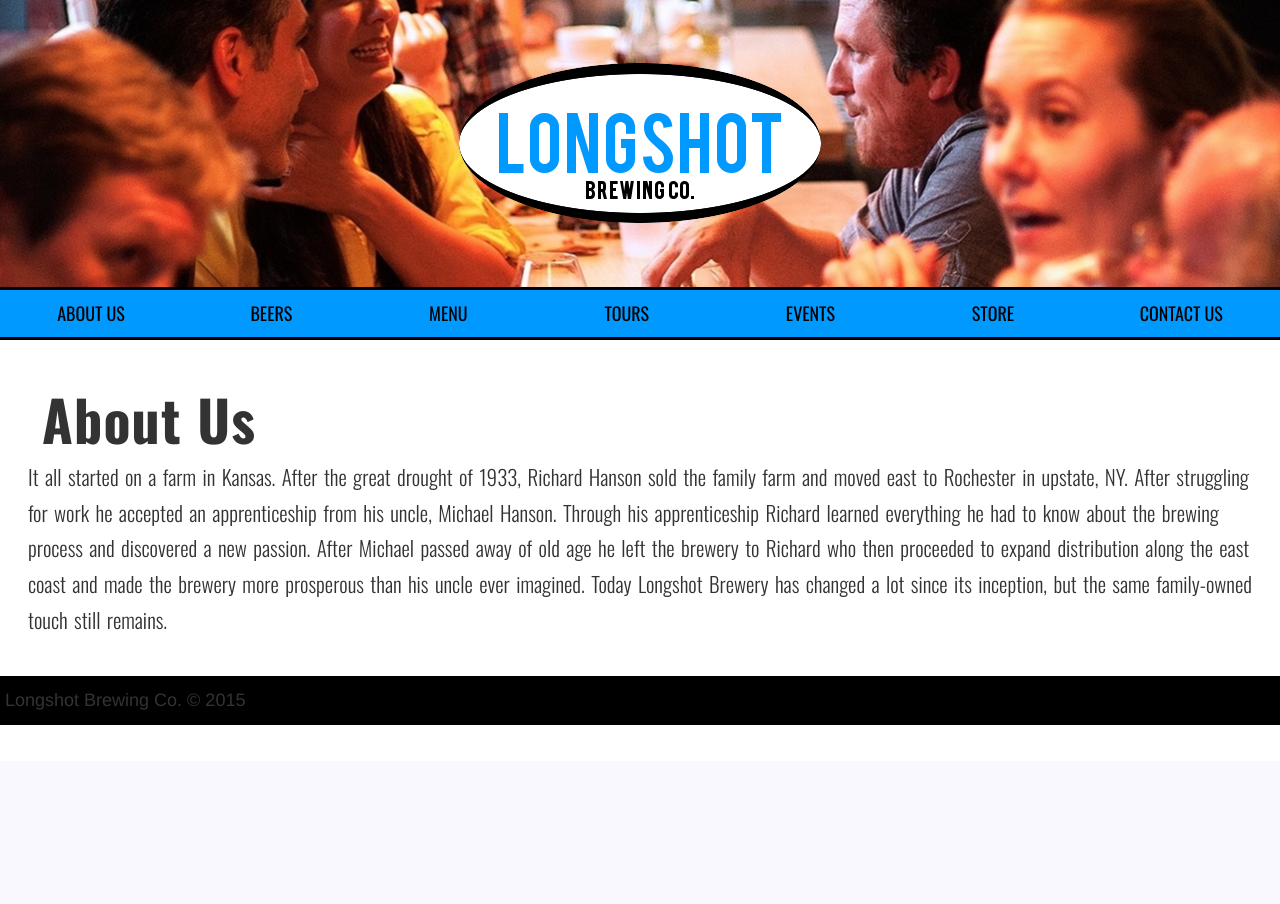
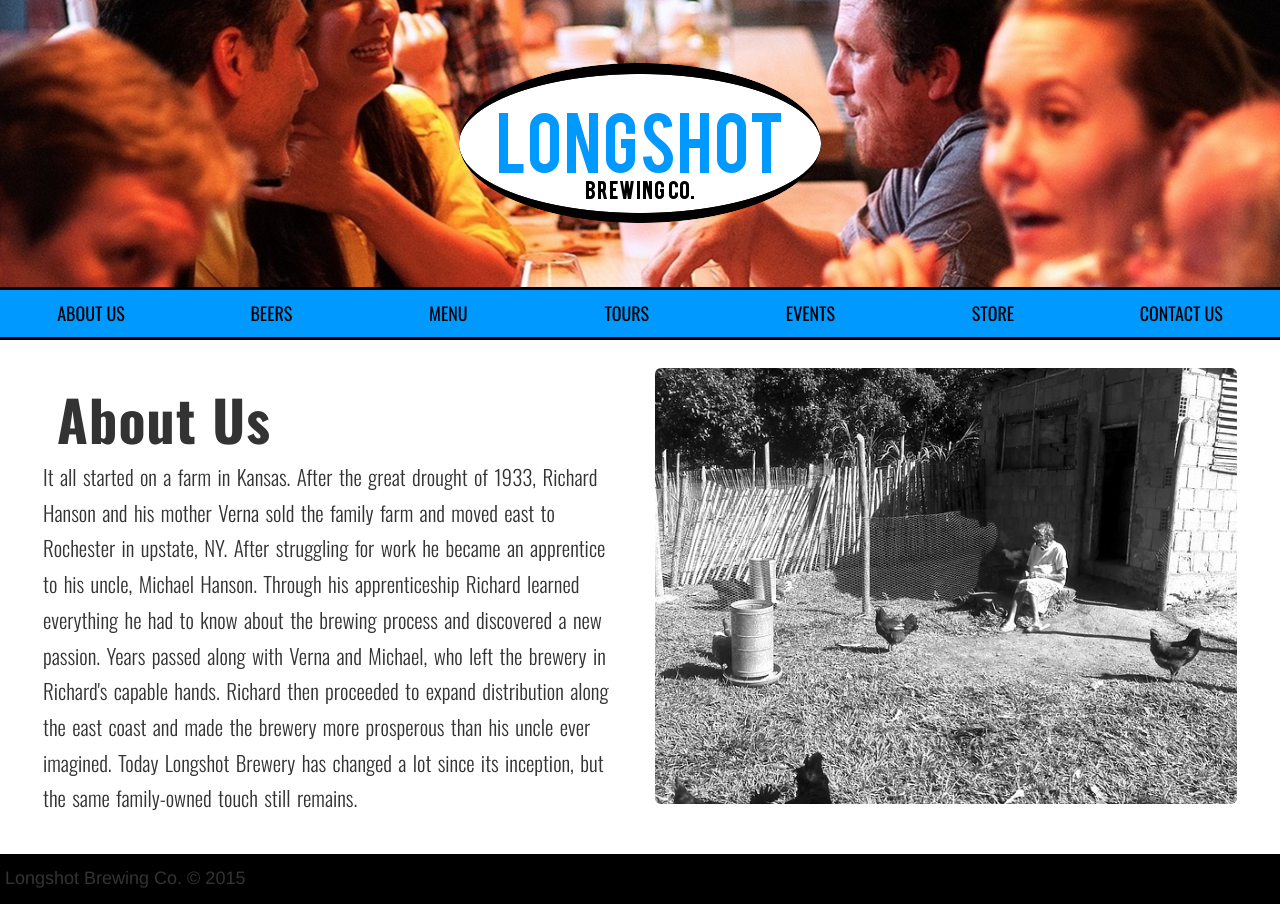
Before and after one commit to kylemochrie/LongshotBrewingCo, a PHP site: page /about.php in a window 1280 px wide. Shown: the part 39-943 px from the top of the page. Before the commit the page ends 764 px from the top, so only its background shows below. Run offline with PHP 8.4, Linux system fonts and the light colour scheme; some libraries are stand-ins or nearby versions.

Commit message:
Changed some paragraphs

```diff
--- a/about.php
+++ b/about.php
@@ -6,19 +6,27 @@
 <div class="container-fluid">
 
     <div class="row" id="intro">
-        <h1>About Us</h1>
 
-        <p>It all started on a farm in Kansas. After the great drought of 1933, Richard Hanson sold the family farm and
-            moved east to Rochester in upstate, NY. After struggling for work he accepted an apprenticeship from his
+        <div class="col-md-6">
+            <h1>About Us</h1>
+
+            <p>It all started on a farm in Kansas. After the great drought of 1933, Richard Hanson and his mother Verna
+                sold the
+                family farm and moved east to Rochester in upstate, NY. After struggling for work he became an
+                apprentice to his
             uncle, Michael Hanson. Through his apprenticeship Richard learned everything he had to know about the
-            brewing
-            process and discovered a new passion. After Michael passed away of old age he left the brewery to Richard
-            who
-            then proceeded to expand distribution along the east coast and made the brewery more prosperous than his
-            uncle
-            ever imagined. Today Longshot Brewery has changed a lot since its inception, but the same family-owned touch
-            still remains.
+                brewing process and discovered a new passion. Years passed along with Verna and Michael, who left the
+                brewery in
+                Richard's capable hands. Richard then proceeded to expand distribution along the east coast and made the
+                brewery
+                more prosperous than his uncle ever imagined. Today Longshot Brewery has changed a lot since its
+                inception, but
+                the same family-owned touch still remains.
         </p>
+        </div>
+        <div class="col-md-6">
+            <img class="img-rounded img-responsive" src="img/old-woman-farm.jpg" alt="Old woman on farm">
+        </div>
     </div>
 
 </div>
--- a/tours.php
+++ b/tours.php
@@ -5,9 +5,8 @@
   <?php include "nav.html"; ?>
   <div class="container-fluid">
     <div class="row" id="intro">
-      <h1>Brewery Tours</h1>
-
       <div class="col-md-6">
+        <h1>Brewery Tours</h1>
         <p>Learn about the brewing process and see our signature beers come together.
           Guided tours are offered every hour on the hour Monday through Friday, between 12pm – 5pm, last about an hour
           and are followed by a sampling of some of our signature flavors. Cost is $7 per person. Contact us at
@@ -15,7 +14,7 @@
         </p>
       </div>
       <div class="col-md-6">
-        <img class="img-responsive" src="img/pint-pour.jpg" alt="Pouring a Pint">
+        <img class="img-rounded img-responsive" src="img/pint-pour.jpg" alt="Pouring a Pint">
       </div>
     </div>
   </div>
```
Also changed, not shown: img/old-woman-farm.jpg (added).
